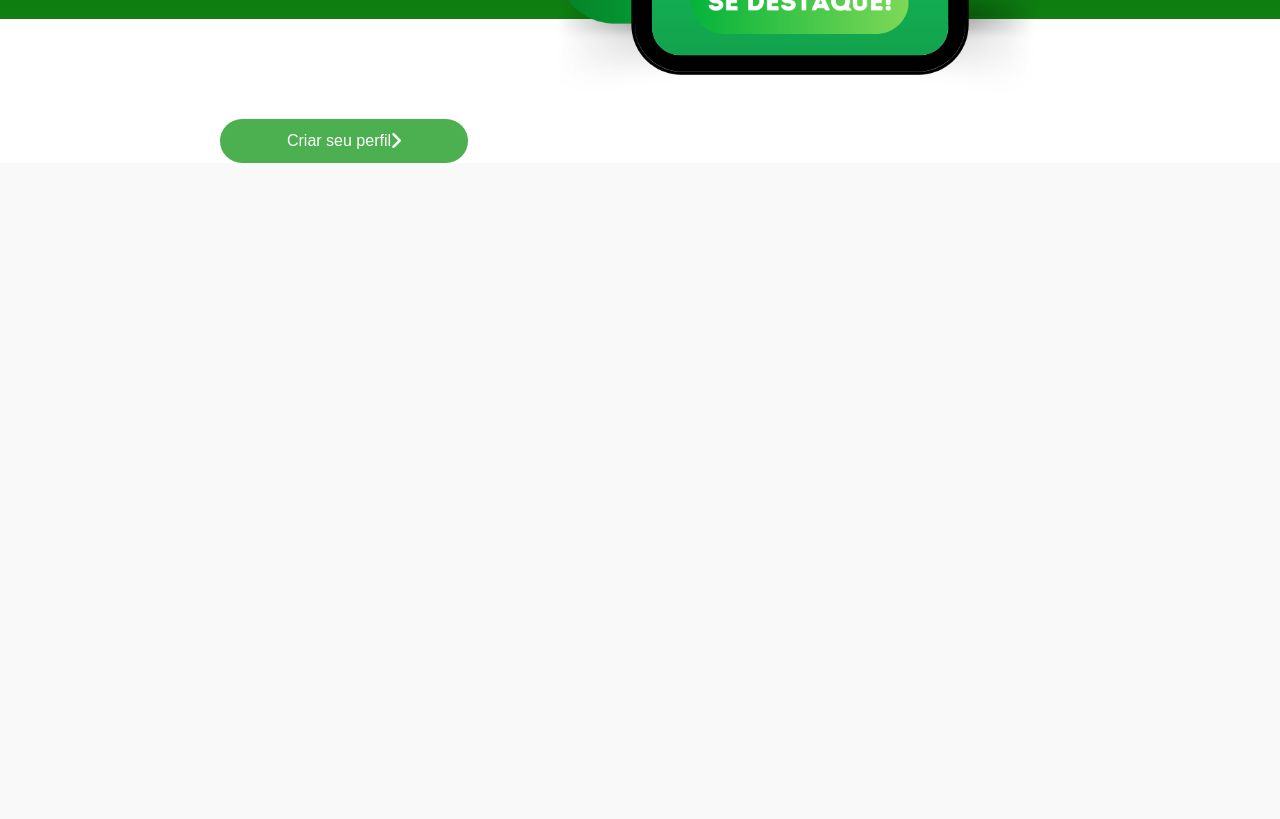
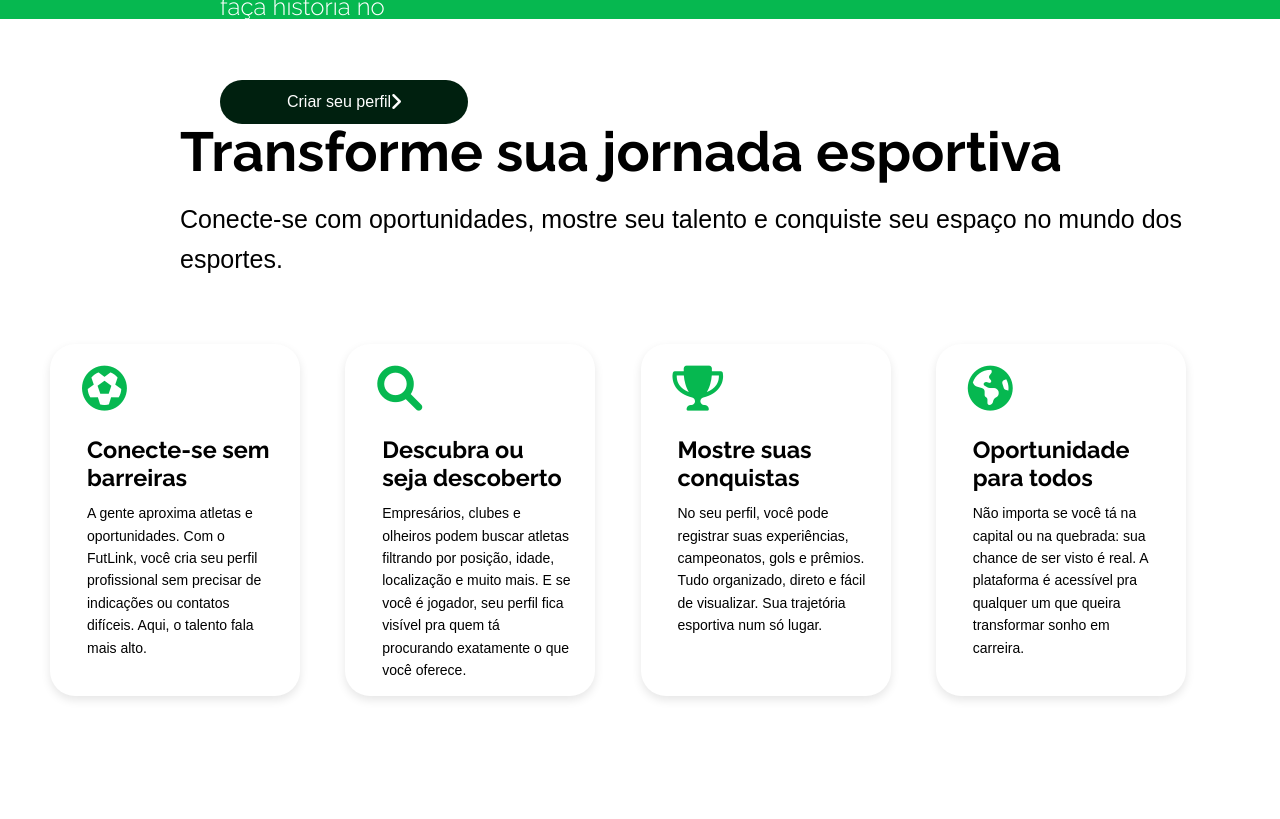
Before and after one commit to TCC-Nexa-Luminy/FutLink, a PHP site: page /futlink/ in a window 1280 px wide. Shown: the part 736-1555 px from the top of the page. Before the commit the page ends 899 px from the top, so only its background shows below. Run offline with PHP 8.4, Linux system fonts and the light colour scheme.

Commit message:
Criação dos Cards no Index e criação de novas vars

```diff
--- a/public/css/index.css
+++ b/public/css/index.css
@@ -7,12 +7,13 @@ body {
 }
 
 .navbar-container {
-    background-image: linear-gradient(
+    background-color: #06b850;
+    /* background-image: linear-gradient(
         to bottom,
         #00200f,
         #045322,
         #0f8011
-    );
+    ); */
     height: 85vh;
     padding: 20px;
     color: white;
@@ -98,17 +99,26 @@ body {
 }
 
 
+
+
 .img-banner-phone img{
-    display: flex;
-    justify-content: flex-start;
-    width: 750px;
+    /* caso seja phone */
+    /* width: 750px;
     height: 750px;
     z-index: 1;
     float: right;
-    /* margin-top: 1000px; */
     text-align: center;
     margin-bottom: 10px;
-    margin-right: 85px;
+    margin-right: 85px; */
+
+    /* caso seja o mockup */
+    margin-top: 100px;
+    width: 90vh;
+    z-index: 1;
+    float: right;
+    text-align: center;
+    margin-bottom: 10px;
+    margin-right: 140px;
 
 
 }
@@ -133,7 +143,7 @@ body {
 .button-se-cadastre button {
     width: 20%;
     padding: 12px 20px;
-    background-color: #4CAF50;
+    background-color: #00200f;
     color: white;
     border: none;
     cursor: pointer;
@@ -153,6 +163,112 @@ body {
 
 .button-se-cadastre{
     padding: 30px 0 0 0;
+}
+
+/* arrumar */
+.button-se-cadastre a:hover {
+    background-color: #06b850;
+    transform: scale(1.05);
+}
+
+/* .box-two{
+    background-color: #fff;
+    height: 100vh;
+} */
+
+/* comecando a box three */
+
+.box-three{
+    /* caso seja branco */
+    background-color: #fff;
+
+    /* caso seja verde  */
+    /* background-color: #06b850; */
+
+    height: 100vh;
+    align-items: center;
+}
+
+.cards-infos{
+    display: flex;
+    justify-content: center;
+    align-items: center;
+    flex-direction: column;
+    margin-left: 180px;
+    padding: 100px 0 0 0;
+}
+
+.cards-infos h1,
+.cards-infos p{
+    align-self: flex-start;
+    margin: 0;
+    /* color: #fff; */
+}
+
+.cards-infos h1{
+    font-size: 55px;
+    font-weight: bold;
+    font-family: var(--fonte-ModernaProfissional);
+}
+
+.cards-infos p{
+    font-size: 25px;
+    font-family: var(--fonte-texto2);
+    line-height: 1.6;
+    margin-top: 15px;
+}
+
+.cards-container{
+    display: grid;
+    grid-template-columns: repeat(auto-fit, minmax(250px, 1fr));
+    gap: 1px;
+    padding: 10px;
+    max-width: 1200px;
+    margin: 0 auto;
+    margin-top: 55px;
+}
+
+.cards{
+    height: 94%;
+    width: 85%;
+    background-color: #fff;
+    border-radius: 25px;
+    padding: 12px;
+    display: flex-start;
+    align-items: flex-start;
+    flex-direction: column;
+    justify-content: flex-start;
+    box-shadow: 0px 4px 10px rgba(0,0,0,0.1);
+}
+
+.written-cards{
+    /* margin-top: 10px; */
+    padding: 25px;
+    padding-right: 11px;
+}
+
+.title-card{
+    margin-bottom: 10px;
+    font-family: var(--font-);
+    font-size: 20px;
+    font-family: var(--fonte-ModernaProfissional);
+    line-height: 1.2;
+    flex-grow: 0;
+}
+
+.card-text{
+    font-size: 14px;
+    line-height: 1.6;
+    font-family: var(--fonte-texto2);
+    margin-top: 0;
+    flex-grow: 0;
+}
+
+.cards-container .cards .fa-solid{
+    font-size: 45px;
+    min-width: 40px;
+    margin-top: 10px;
+    margin-left: 20px;
 }
 
 
--- a/public/css/root.css
+++ b/public/css/root.css
@@ -1,3 +1,4 @@
+@import url('https://fonts.googleapis.com/css2?family=Montserrat:wght@700&display=swap');
 :root{
     --cor-principal-verde1: #06a348; /* verde principal */
     --cor-secundaria-verde2: #03692e; /* verde escuro */
@@ -11,8 +12,10 @@
 
 
     --fonte-texto: "Roboto", sans-serif;
+    --fonte-texto2: "Arial", sans-serif;
     --fonte-titulo: "Bebas Neue", sans-serif;
     --fonte-div: "Raleway", sans-serif;
+    --fonte-titulo-moderna: 'Montserrat', sans-serif;
 }
 
 *{
--- a/public/index.php
+++ b/public/index.php
@@ -1,14 +1,11 @@
-<?php
-include("../app/views/topo.php");
-?>
-<link rel="stylesheet" href="css/index.css">
+<?php include("../app/views/topo.php") ?>
+<link rel="stylesheet" href="./css/index.css">
 
 <body>
-
     <nav class="navbar">
         <div class="logo">
-            <a href="index.php">
-                <img src="../public/images/futlinkLogoBg.png" alt="">
+            <a href="home.php">
+                <img src="./images/futlinkLogoBg.png" alt="">
             </a>
         </div>
         <ul class="infos">
@@ -17,17 +14,15 @@ include("../app/views/topo.php");
             <li><a href="">Contato</a></li>
         </ul>
         <div class="buttons">
-            <a href="../app/views/login.php">Login <i class="fa-solid fa-angle-down"></i></a>
-            <a href="../app/views/signUp.php">Cadastrar <i class="fa-solid fa-angle-down"></i></a>
+            <a href="">Login <i class="fa-solid fa-angle-down"></i></a>
+            <a href="">Cadastrar <i class="fa-solid fa-angle-down"></i></a>
         </div>
     </nav>
 
     <div class="navbar-container">
-
         <div class="img-banner-phone">
-            <img src="../public/images/banners/SlonganFutLink.png" alt="">
+            <img src="./images/banners/BannerDeviceMockup.png" alt="">
         </div>
-
         <div class="h1-page">
             <h1>Sua chance de <br> brilhar no futebol <br> começa aqui!</h1>
         </div>
@@ -40,11 +35,78 @@ include("../app/views/topo.php");
                 Criar seu perfil <i class=" fa-solid fa-angle-right"></i>
             </button>
         </div>
+    </div>
 
-
+    <div class="box-two">
 
     </div>
-    <script src="js/index.js"></script>
+
+    <div class="box-three">
+        <div class="cards-infos">
+            <h1>Transforme sua jornada esportiva</h1>
+            <p>Conecte-se com oportunidades, mostre seu talento e conquiste seu espaço no mundo dos esportes.</p>
+        </div>
+        <div class="cards-container">
+
+            <div class="cards">
+                <i class="fa-solid fa-futbol" style="color: #06b850;"></i>
+                <div class="written-cards">
+                    <div class="title-card">
+                        <h3>Conecte-se sem barreiras</h3>
+                    </div>
+                    <div class="card-text">
+                        <p>A gente aproxima atletas e oportunidades.
+                            Com o FutLink, você cria seu perfil profissional
+                            sem precisar de indicações ou contatos difíceis.
+                            Aqui, o talento fala mais alto.</p>
+                    </div>
+                </div>
+            </div>
+
+            <div class="cards">
+                <i class="fa-solid fa-magnifying-glass" style="color: #06b850;"></i>
+                <div class="written-cards">
+                    <div class="title-card">
+                        <h3>Descubra ou seja descoberto</h3>
+                    </div>
+                    <div class="card-text">
+                        <p>Empresários, clubes e olheiros podem buscar atletas
+                            filtrando por posição, idade, localização e muito mais.
+                            E se você é jogador, seu perfil fica visível pra quem
+                            tá procurando exatamente o que você oferece.</p>
+                    </div>
+                </div>
+            </div>
+
+            <div class="cards">
+                <i class="fa-solid fa-trophy" style="color: #06b850;"></i>
+                <div class="written-cards">
+                    <div class="title-card">
+                        <h3>Mostre suas conquistas</h3>
+                    </div>
+                    <div class="card-text">
+                        <p>No seu perfil, você pode registrar suas experiências,
+                            campeonatos, gols e prêmios. Tudo organizado, direto
+                            e fácil de visualizar. Sua trajetória esportiva num
+                            só lugar. </p>
+                    </div>
+                </div>
+            </div>
+
+            <div class="cards">
+                <i class="fa-solid fa-earth-americas" style="color: #06b850"></i>
+                <div class="written-cards">
+                    <div class="title-card">
+                        <h3>Oportunidade para todos</h3>
+                    </div>
+                    <div class="card-text">
+                        <p>Não importa se você tá na capital ou na quebrada:
+                            sua chance de ser visto é real. A plataforma é acessível
+                            pra qualquer um que queira transformar sonho em carreira.</p>
+                    </div>
+                </div>
+            </div>
+        </div>
+    </div>
+
 </body>
-
-</html>
```
Also changed, not shown: app/views/home.php (deleted, +0 -44 lines), public/css/home.css (deleted, +0 -156 lines), 1 other file.
